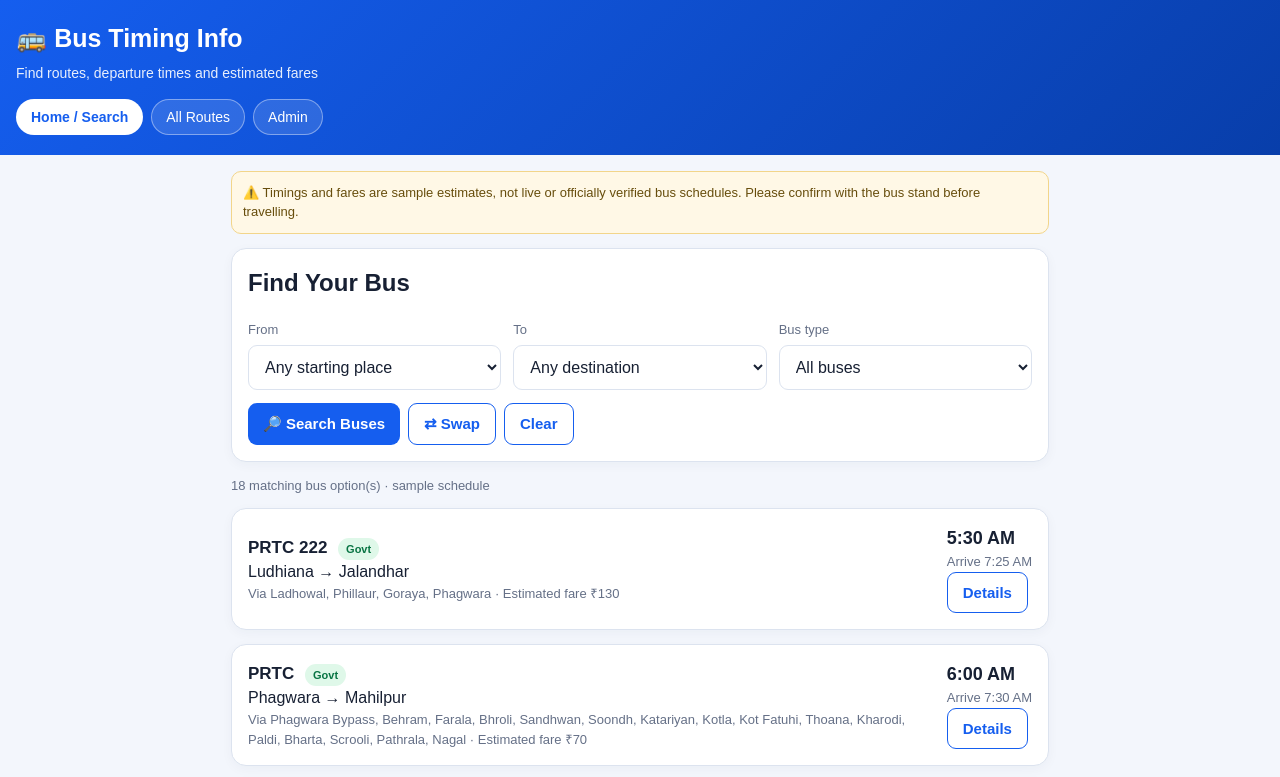
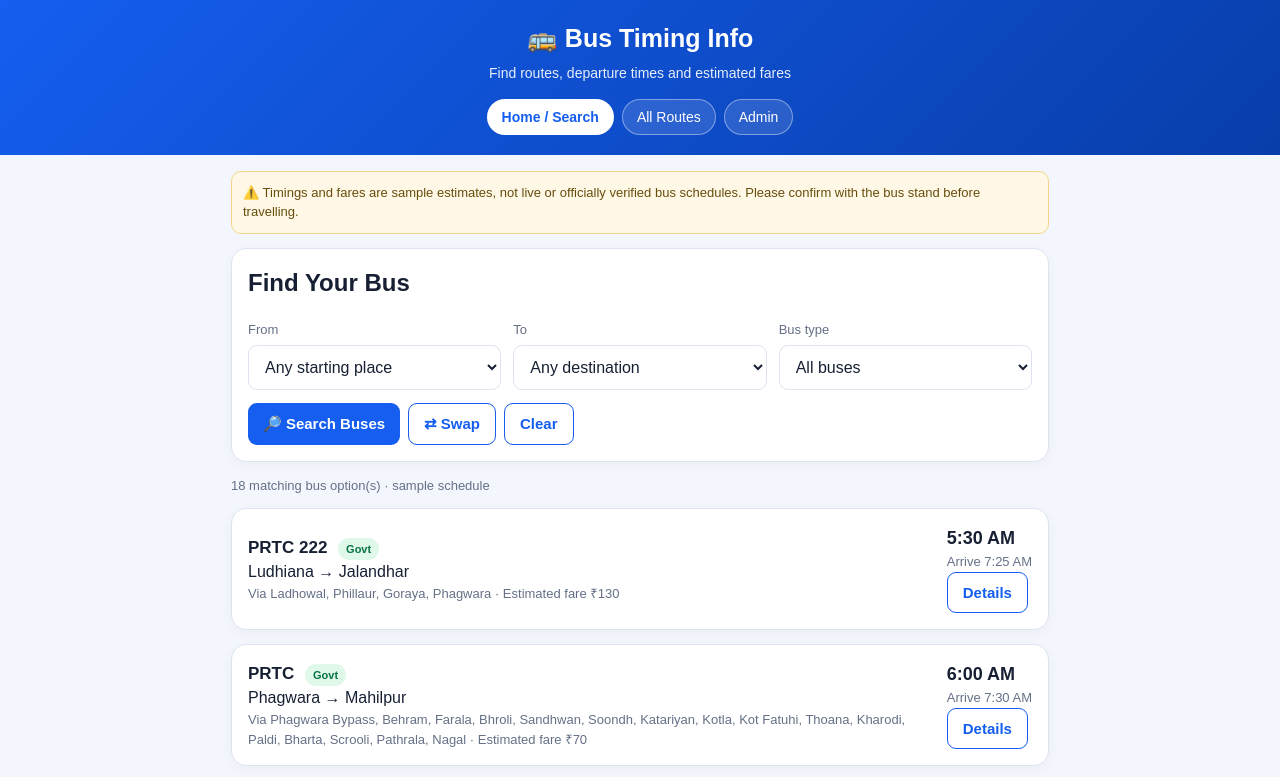
Before and after one commit to sakinatech-coder/Bus-Timing-Route-, a plain HTML site: page index.html in a window 1280 px wide. Shown: the top 777 px of the page. Drawn offline with Linux system fonts and the light colour scheme.

Commit message:
Update header style and navigation alignment

```diff
--- a/index.html
+++ b/index.html
@@ -45,15 +45,18 @@ footer{text-align:center;color:var(--muted);font-size:12px;padding:20px}
 </style>
 </head>
 <body>
-<header>
+
+<header style="text-align: center;">
   <h1>🚌 Bus Timing Info</h1>
   <p>Find routes, departure times and estimated fares</p>
-  <nav id="nav">
+
+  <nav id="nav" style="justify-content: center;">
     <button class="active" data-page="home">Home / Search</button>
     <button data-page="routes">All Routes</button>
     <button data-page="admin">Admin</button>
   </nav>
 </header>
+
 <main>
   <section id="home">
     <div class="notice">⚠️ Timings and fares are sample estimates, not live or officially verified bus schedules. Please confirm with the bus stand before travelling.</div>
```
